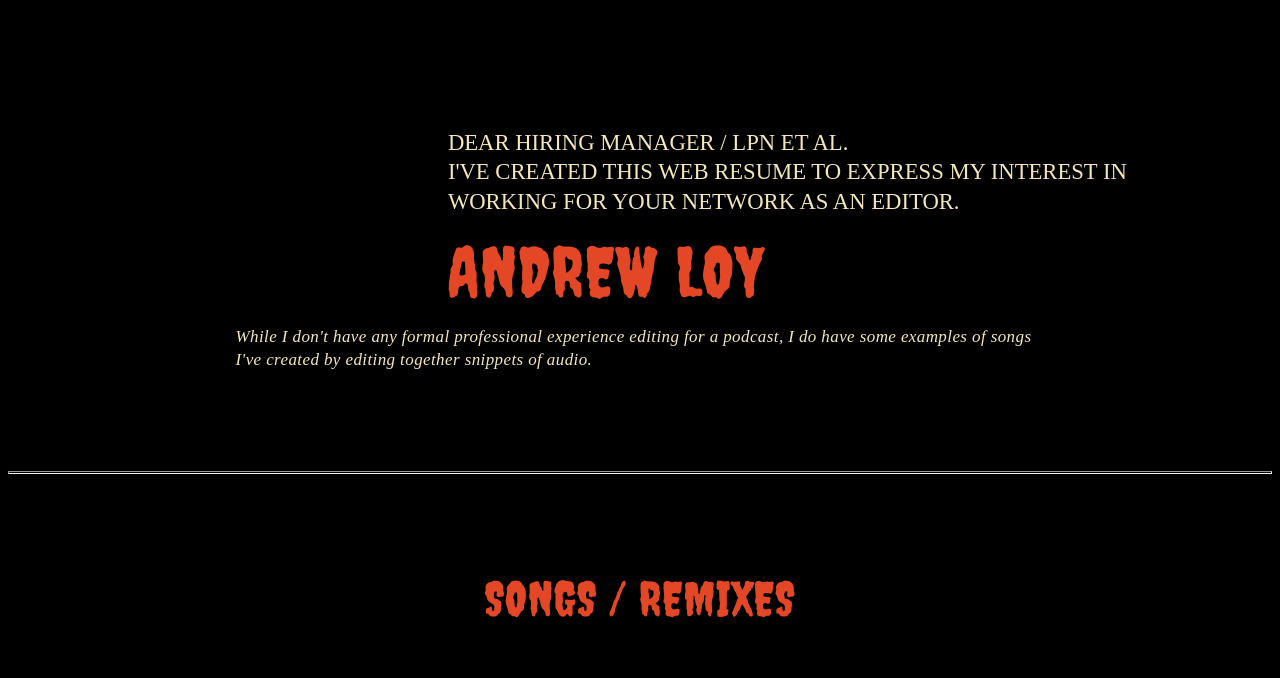
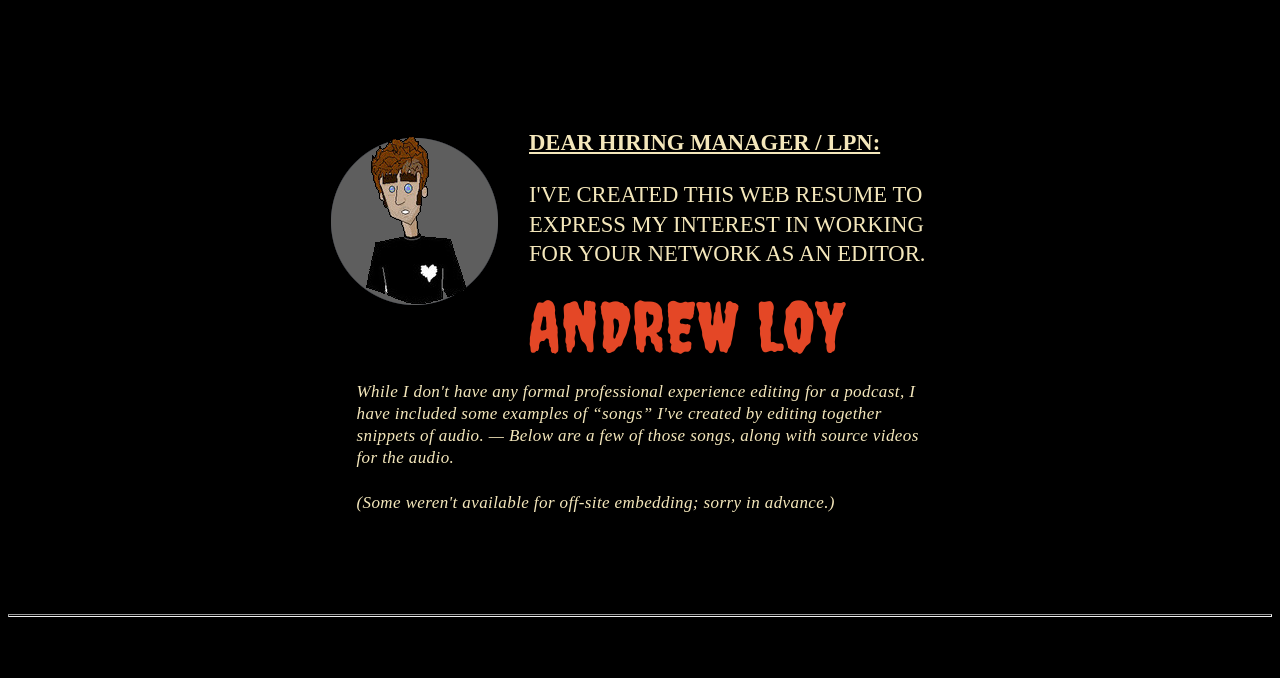
Before and after one commit to apparentlysubliminal/apparentlysubliminal.github.io, a plain HTML site: page lpotl.html in a window 1280 px wide. Shown: the top 678 px of the page. Drawn offline with Linux system fonts and the light colour scheme; a web font is replaced by a local one.

Commit message:
fit songs to single line

```diff
--- a/lpotl.html
+++ b/lpotl.html
@@ -7,7 +7,7 @@
 	<style type="text/css">
 body {
 	background-color: #000000;
-	color: #f4e7bb;
+	color: #606060;
 	font-family:  europa;
 	font-size: 17pt;
 	font-spacing: .4px;
@@ -44,7 +44,9 @@ hr {
     text-transform: uppercase;
     color: #e44726;
 	}
-
+.yellowtext {
+	color: #f4e7bb;
+	}
 .blurbtext {
 	color: #f4e7bb;
 	font-style: italic;
@@ -78,7 +80,7 @@ div.huge_box {
 	}
 
 div.inner_box {
-	width: 80%;
+	width: 90%;
 	margin: 20px auto;
 	background-color: black
 	}
@@ -86,7 +88,7 @@ div.inner_box {
 .scbox{
     float: left;
     margin-right: 100px;
-    margin: 10px 25px;
+    margin: 10px 5px;
 	border: 1px solid #e44726;
 	padding: 10px;
 	}
@@ -117,6 +119,7 @@ iframe {
     -webkit-backface-visibility: hidden;
     background-color: #1f1f1f;
     padding: 10px;
+
 	}
 
 .scdiv {
@@ -152,26 +155,34 @@ iframe {
 
 div.innerbox div.pent { /* pentagram color override, one hopes */
 	color: #606060!important;
+	text-align: center;
 	}
+
+p {
+
+}
 
 	</style>
 <link rel="stylesheet" type="text/css" href="https://fonts.googleapis.com/css2?family=Creepster:wght@400&amp;family=Droid+Sans:wght@400&amp;family=Raleway:ital,wght@0,100;0,200;0,300;0,400;0,500;0,600;0,700;0,800;1,300;1,700">
 </head>
 <body>
-	<div class="huge_box">
+	<div class="huge_box" style="background-color: black;">
+
+<div style="width: 700px; margin-left:auto;margin-right:auto;">
 		<div class="inner_box">
-			<div style="width: 69%; margin: 0px 0px 0px auto; text-transform: uppercase;">
-			Dear hiring manager / LPN et al.<br>
-			I've created this web resume to express my interest in working for your network as an editor.
+			<div style="width: 100%; margin: 0px auto 0px auto; text-transform: uppercase;" class="yellowtext">
+					<img src="avatar.png" style="float: left; margin-right:20px;"><b><u>Dear hiring manager / LPN:</u></b>
+			<p style="text-indent: 0em;">I've created this web resume to express my interest in working for your network as an editor.</p>
 			</div>
 		</div>
 		<div class="inner_box risetext">
-			<div style="width: 69%; margin: 0px 0px 0px auto;">
+			<div style="width: 100%; margin: 0px auto 0px auto;">
 			ANDREW LOY
 			</div>
 
-		<div class="inner_box blurbtext">While I don't have any formal professional experience editing for a podcast, I do have some examples of songs I've created by editing together snippets of audio.</div>
+		<div class="inner_box blurbtext" style="text-indent: 0em;">While I don't have any formal professional experience editing for a podcast, I have included some examples of &ldquo;songs&rdquo; I've created by editing together snippets of audio. &mdash; Below are a few of those songs, along with source videos for the audio.<br><br>(Some weren't available for off-site embedding; sorry in advance.) </div>
 		</div>
+</div>
 		<hr>
 		<div class="inner_box subscribetext center">
 			SONGS / REMIXES
```
Also changed, not shown: avatar.png (added).
